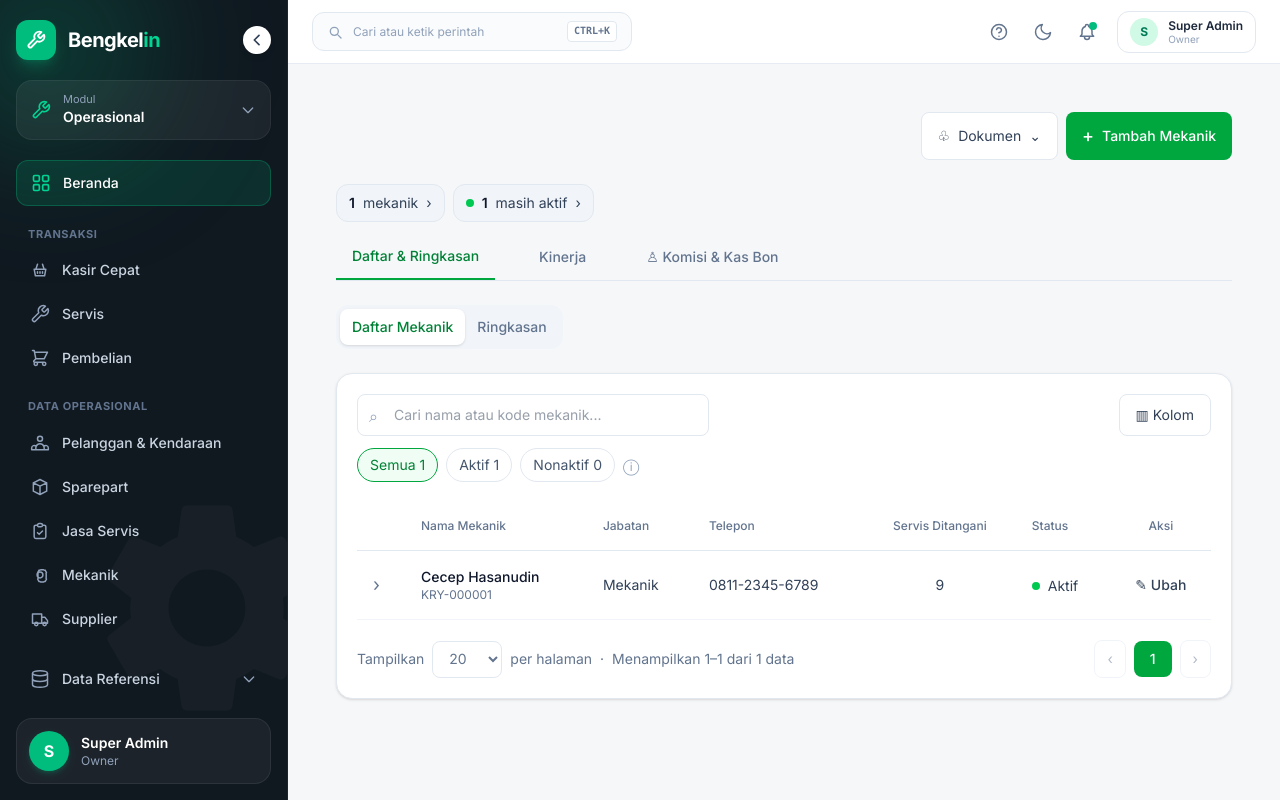
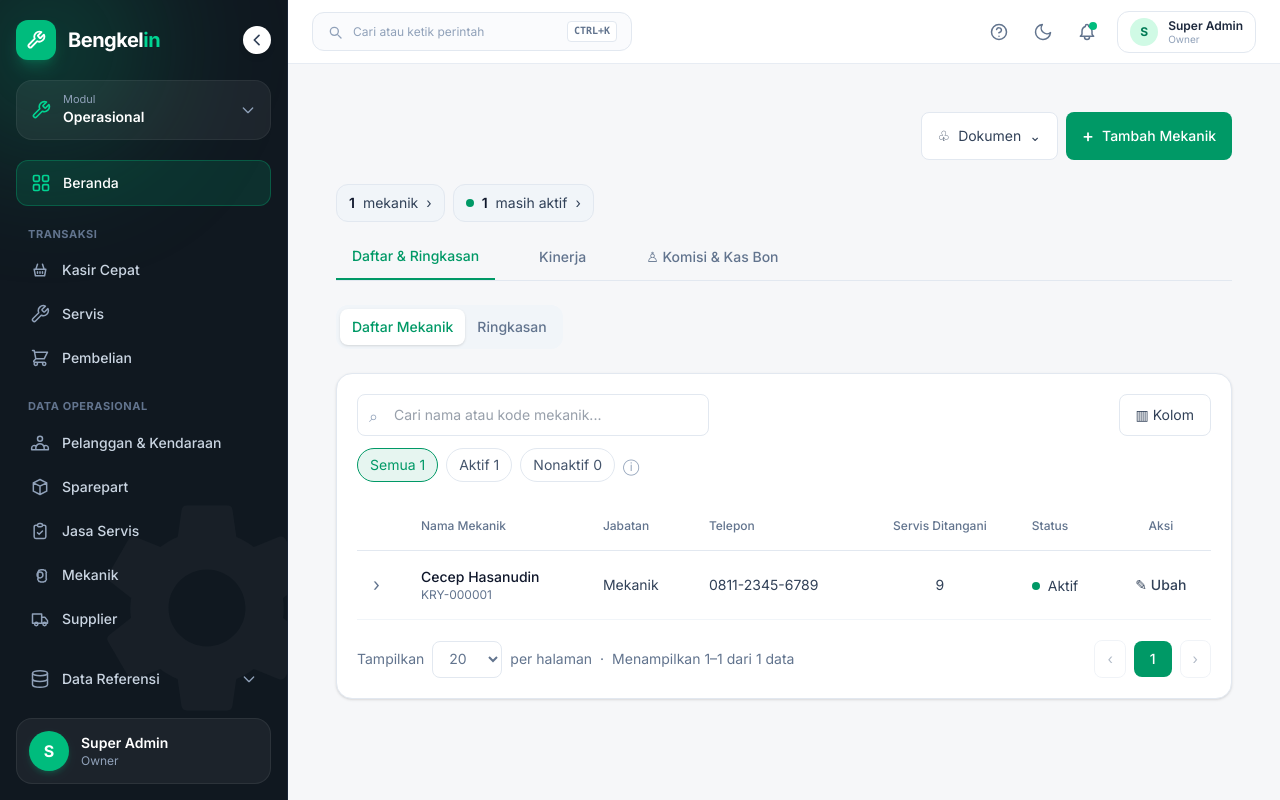
Before and after one commit to gustivirdila22-rgb/bengkel_ta, a Laravel app: page /mekanik in a window 1280 px wide. Run offline with Laravel 12, Linux system fonts and the light colour scheme; style sheets or scripts are compiled from the project's sources; some libraries are stand-ins or nearby versions.

Commit message:
update warna di mekanik

```diff
--- a/resources/js/Components/Mekanik/DaftarRingkasan.vue
+++ b/resources/js/Components/Mekanik/DaftarRingkasan.vue
@@ -71,7 +71,7 @@ const toggleDetail = (id) => {
             </button>
 
             <button
-                class="flex items-center gap-2 rounded-lg bg-green-600 px-4 py-2.5 text-sm font-medium text-white hover:bg-green-700"
+                class="flex items-center gap-2 rounded-lg bg-[#009966] px-4 py-2.5 text-sm font-medium text-white hover:bg-[#00875B]"
             >
                 <span class="text-lg">+</span>
                 Tambah Mekanik
@@ -87,7 +87,7 @@ const toggleDetail = (id) => {
             </div>
 
             <div class="flex items-center gap-2 rounded-xl border border-slate-200 bg-slate-100 px-3 py-2 text-sm">
-                <span class="h-2 w-2 rounded-full bg-green-500"></span>
+                <span class="h-2 w-2 rounded-full bg-[#009966]"></span>
                 <span class="font-semibold text-slate-900">{{ totalAktif }}</span>
                 <span>masih aktif</span>
                 <span>›</span>
@@ -99,7 +99,7 @@ const toggleDetail = (id) => {
             <button
                 @click="activeTab = 'daftar'"
                 :class="activeTab === 'daftar'
-                    ? 'border-b-2 border-green-600 text-green-700'
+                    ? 'border-b-2 border-[#009966] text-[#009966]'
                     : 'text-slate-500'"
                 class="px-4 pb-3 text-sm font-medium"
             >
@@ -109,7 +109,7 @@ const toggleDetail = (id) => {
             <button
                 @click="activeTab = 'kinerja'"
                 :class="activeTab === 'kinerja'
-                    ? 'border-b-2 border-green-600 text-green-700'
+                    ? 'border-b-2 border-[#009966] text-[#009966]'
                     : 'text-slate-500'"
                 class="px-4 pb-3 text-sm font-medium"
             >
@@ -119,7 +119,7 @@ const toggleDetail = (id) => {
             <button
                 @click="activeTab = 'komisi'"
                 :class="activeTab === 'komisi'
-                    ? 'border-b-2 border-green-600 text-green-700'
+                    ? 'border-b-2 border-[#009966] text-[#009966]'
                     : 'text-slate-500'"
                 class="px-4 pb-3 text-sm font-medium"
             >
@@ -135,7 +135,7 @@ const toggleDetail = (id) => {
                 <button
                     @click="activeSubTab = 'mekanik'"
                     :class="activeSubTab === 'mekanik'
-                        ? 'bg-white text-green-700 shadow-sm'
+                        ? 'bg-white text-[#009966] shadow-sm'
                         : 'text-slate-500'"
                     class="rounded-lg px-3 py-2 text-sm font-medium"
                 >
@@ -145,7 +145,7 @@ const toggleDetail = (id) => {
                 <button
                     @click="activeSubTab = 'ringkasan'"
                     :class="activeSubTab === 'ringkasan'
-                        ? 'bg-white text-green-700 shadow-sm'
+                        ? 'bg-white text-[#009966] shadow-sm'
                         : 'text-slate-500'"
                     class="rounded-lg px-3 py-2 text-sm font-medium"
                 >
@@ -171,7 +171,7 @@ const toggleDetail = (id) => {
                             v-model="search"
                             type="text"
                             placeholder="Cari nama atau kode mekanik..."
-                            class="w-full rounded-lg border border-slate-200 py-2.5 pl-9 pr-3 text-sm outline-none focus:border-green-500 focus:ring-1 focus:ring-green-500"
+                            class="w-full rounded-lg border border-slate-200 py-2.5 pl-9 pr-3 text-sm outline-none focus:border-[#009966] focus:ring-1 focus:ring-[#009966]"
                         />
                     </div>
 
@@ -197,7 +197,7 @@ const toggleDetail = (id) => {
                     <button
                         @click="activeFilter = 'semua'"
                         :class="activeFilter === 'semua'
-                            ? 'border-green-600 bg-green-50 text-green-700'
+                            ? 'border-[#009966] bg-[#E6F5F0] text-[#009966]'
                             : 'border-slate-200 text-slate-600'"
                         class="rounded-full border px-3 py-1.5 text-sm"
                     >
@@ -207,7 +207,7 @@ const toggleDetail = (id) => {
                     <button
                         @click="activeFilter = 'aktif'"
                         :class="activeFilter === 'aktif'
-                            ? 'border-green-600 bg-green-50 text-green-700'
+                            ? 'border-[#009966] bg-[#E6F5F0] text-[#009966]'
                             : 'border-slate-200 text-slate-600'"
                         class="rounded-full border px-3 py-1.5 text-sm"
                     >
@@ -217,7 +217,7 @@ const toggleDetail = (id) => {
                     <button
                         @click="activeFilter = 'nonaktif'"
                         :class="activeFilter === 'nonaktif'
-                            ? 'border-green-600 bg-green-50 text-green-700'
+                            ? 'border-[#009966] bg-[#E6F5F0] text-[#009966]'
                             : 'border-slate-200 text-slate-600'"
                         class="rounded-full border px-3 py-1.5 text-sm"
                     >
@@ -287,7 +287,7 @@ const toggleDetail = (id) => {
                                         <span class="inline-flex items-center gap-2">
                                             <span
                                                 :class="item.status === 'Aktif'
-                                                    ? 'bg-green-500'
+                                                    ? 'bg-[#009966]'
                                                     : 'bg-gray-400'"
                                                 class="h-2 w-2 rounded-full"
                                             ></span>
@@ -297,7 +297,7 @@ const toggleDetail = (id) => {
 
                                     <td class="px-4 py-4 text-center">
                                         <button
-                                            class="font-medium text-slate-700 hover:text-green-700"
+                                            class="font-medium text-slate-700 hover:text-[#009966]"
                                         >
                                             ✎ Ubah
                                         </button>
@@ -364,7 +364,7 @@ const toggleDetail = (id) => {
                                                 <div class="flex items-center gap-2 text-sm font-medium text-slate-900">
                                                     <span
                                                         :class="item.status === 'Aktif'
-                                                            ? 'bg-green-500'
+                                                            ? 'bg-[#009966]'
                                                             : 'bg-gray-400'"
                                                         class="h-2 w-2 rounded-full"
                                                     ></span>
@@ -394,7 +394,7 @@ const toggleDetail = (id) => {
 
                         <select
                             v-model="perPage"
-                            class="rounded-lg border border-slate-200 bg-white px-3 py-2 outline-none focus:border-green-500"
+                            class="rounded-lg border border-slate-200 bg-white px-3 py-2 outline-none focus:border-[#009966]"
                         >
                             <option :value="20">20</option>
                             <option :value="50">50</option>
@@ -419,7 +419,7 @@ const toggleDetail = (id) => {
                         </button>
 
                         <button
-                            class="rounded-lg bg-green-600 px-4 py-2 font-medium text-white"
+                            class="rounded-lg bg-[#009966] px-4 py-2 font-medium text-white"
                         >
                             {{ currentPage }}
                         </button>
--- a/resources/js/Components/Mekanik/Kinerja.vue
+++ b/resources/js/Components/Mekanik/Kinerja.vue
@@ -47,7 +47,7 @@ const formatRupiah = (angka) => {
                     v-model="search"
                     type="text"
                     placeholder="Cari nama mekanik..."
-                    class="w-full rounded-lg border border-slate-200 py-2.5 pl-9 pr-3 text-sm outline-none transition focus:border-green-500 focus:ring-1 focus:ring-green-500"
+                    class="w-full rounded-lg border border-slate-200 py-2.5 pl-9 pr-3 text-sm outline-none transition focus:border-[#009966] focus:ring-1 focus:ring-[#009966]"
                 />
             </div>
         </div>
@@ -63,7 +63,7 @@ const formatRupiah = (angka) => {
 
                         <th class="px-4 py-4 text-center font-medium">
                             <span class="inline-flex items-center gap-1">
-                                <span class="text-green-600">↕</span>
+                                <span class="text-[#009966]">↕</span>
                                 Servis selesai
                             </span>
                         </th>
@@ -135,7 +135,7 @@ const formatRupiah = (angka) => {
 
                 <select
                     v-model="perPage"
-                    class="rounded-lg border border-slate-200 bg-white px-3 py-2 outline-none focus:border-green-500"
+                    class="rounded-lg border border-slate-200 bg-white px-3 py-2 outline-none focus:border-[#009966]"
                 >
                     <option :value="20">20</option>
                     <option :value="50">50</option>
@@ -160,7 +160,7 @@ const formatRupiah = (angka) => {
                 </button>
 
                 <button
-                    class="rounded-lg bg-green-600 px-4 py-2 font-medium text-white"
+                    class="rounded-lg bg-[#009966] px-4 py-2 font-medium text-white"
                 >
                     {{ currentPage }}
                 </button>
--- a/resources/js/Components/Mekanik/KomisiKasBon.vue
+++ b/resources/js/Components/Mekanik/KomisiKasBon.vue
@@ -21,7 +21,7 @@
                     Paket sekarang: basic
                 </span>
 
-                <span class="inline-flex items-center gap-1 rounded-full bg-green-50 px-3 py-1 text-xs font-medium text-green-600">
+                <span class="inline-flex items-center gap-1 rounded-full bg-[#E6F5F0] px-3 py-1 text-xs font-medium text-[#009966]">
                     <span>🔒</span>
                     Komisi mekanik otomatis
                 </span>
@@ -39,7 +39,7 @@
                 Paket, fitur, dan masa berlaku langganan ada di
                 <a
                     href="#"
-                    class="font-medium text-green-600 underline underline-offset-2"
+                    class="font-medium text-[#009966] underline underline-offset-2"
                 >
                     Langganan Saya
                 </a>.
@@ -51,7 +51,7 @@
 
                 <button
                     type="button"
-                    class="inline-flex items-center gap-2 rounded-xl bg-green-600 px-4 py-3 text-sm font-semibold text-white transition hover:bg-green-700"
+                    class="inline-flex items-center gap-2 rounded-xl bg-[#009966] px-4 py-3 text-sm font-semibold text-white transition hover:bg-[#00875B]"
                 >
                     Lihat Paket & Harga
                     <span>↗</span>
@@ -91,7 +91,7 @@
             <div class="space-y-3 px-6 py-5">
 
                 <div class="flex items-start gap-3">
-                    <span class="mt-0.5 text-green-600">✧</span>
+                    <span class="mt-0.5 text-[#009966]">✧</span>
 
                     <p class="text-sm leading-6 text-slate-600">
                         Pembukuan lengkap (Daftar Akun, Catatan Pembukuan,
@@ -100,7 +100,7 @@
                 </div>
 
                 <div class="flex items-start gap-3">
-                    <span class="mt-0.5 text-green-600">✧</span>
+                    <span class="mt-0.5 text-[#009966]">✧</span>
 
                     <p class="text-sm leading-6 text-slate-600">
                         Atur hak akses staf sendiri
@@ -108,11 +108,11 @@
                 </div>
 
                 <div class="flex items-start gap-3">
-                    <span class="mt-0.5 text-green-600">✧</span>
+                    <span class="mt-0.5 text-[#009966]">✧</span>
 
                     <p class="text-sm leading-6 text-slate-600">
                         Komisi mekanik otomatis
-                        <span class="font-medium text-green-600">
+                        <span class="font-medium text-[#009966]">
                             — yang dicari
                         </span>
                     </p>
```
Lines whose indentation alone changed are shown as unchanged.
